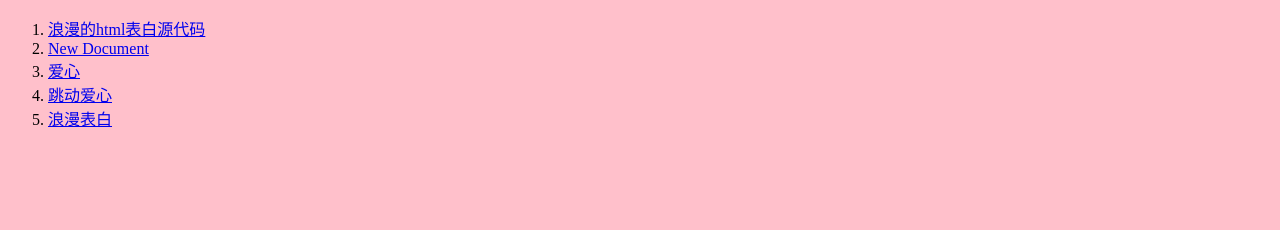
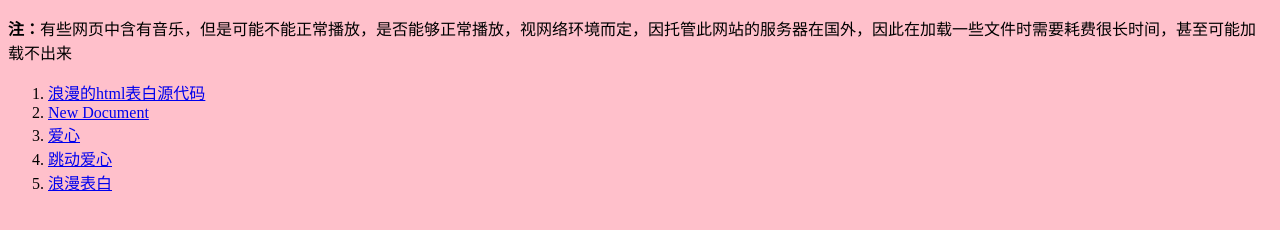
Before and after one commit to naoembhtml/naoembhtml.github.io, a plain HTML site: page index.html in a window 1280 px wide. Drawn offline with Linux system fonts and the light colour scheme.

Commit message:
index.html

```diff
--- a/index.html
+++ b/index.html
@@ -7,6 +7,7 @@
 </style>
 </head>
 <body style="background-color:pink">
+<p><b>注：</b>有些网页中含有音乐，但是可能不能正常播放，是否能够正常播放，视网络环境而定，因托管此网站的服务器在国外，因此在加载一些文件时需要耗费很长时间，甚至可能加载不出来</p>
 <div class="nav">
             <ol>
                 <li><a href="浪漫的html表白源代码.html">浪漫的html表白源代码</a></li>
```
